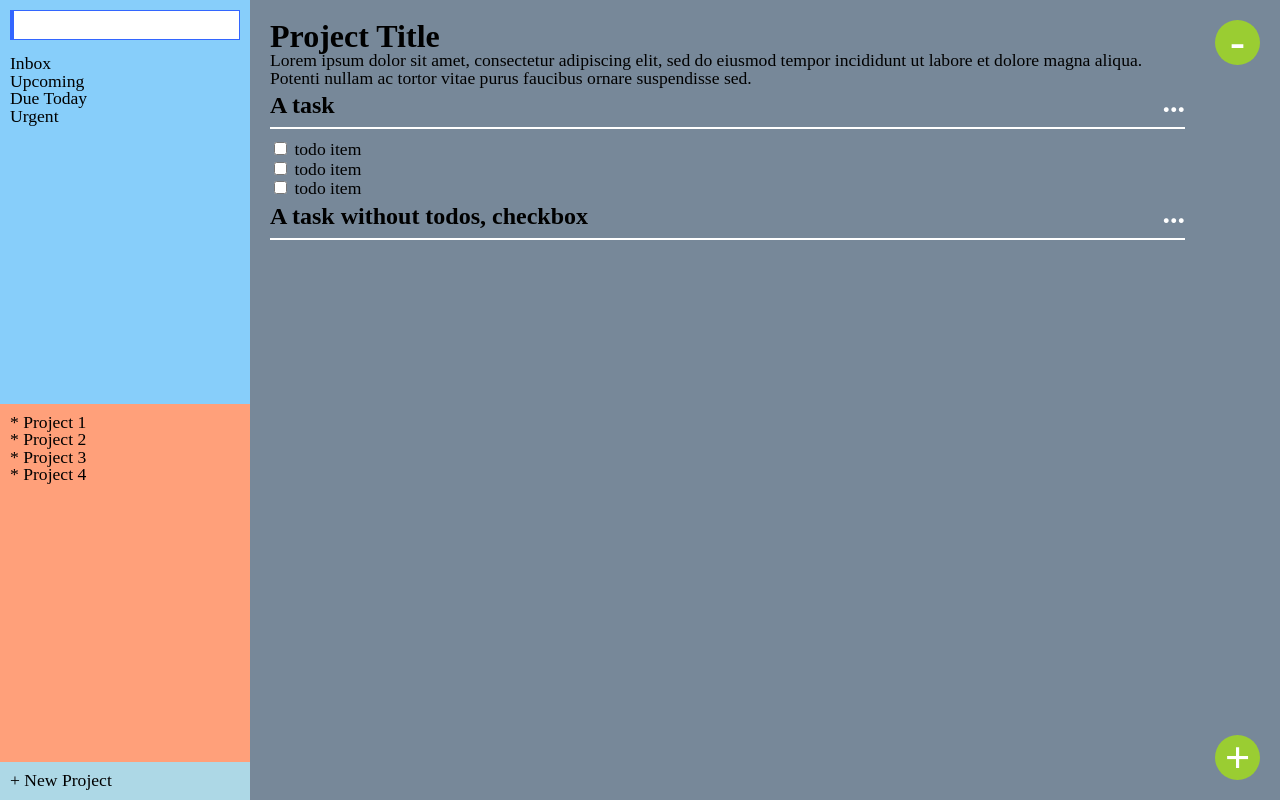
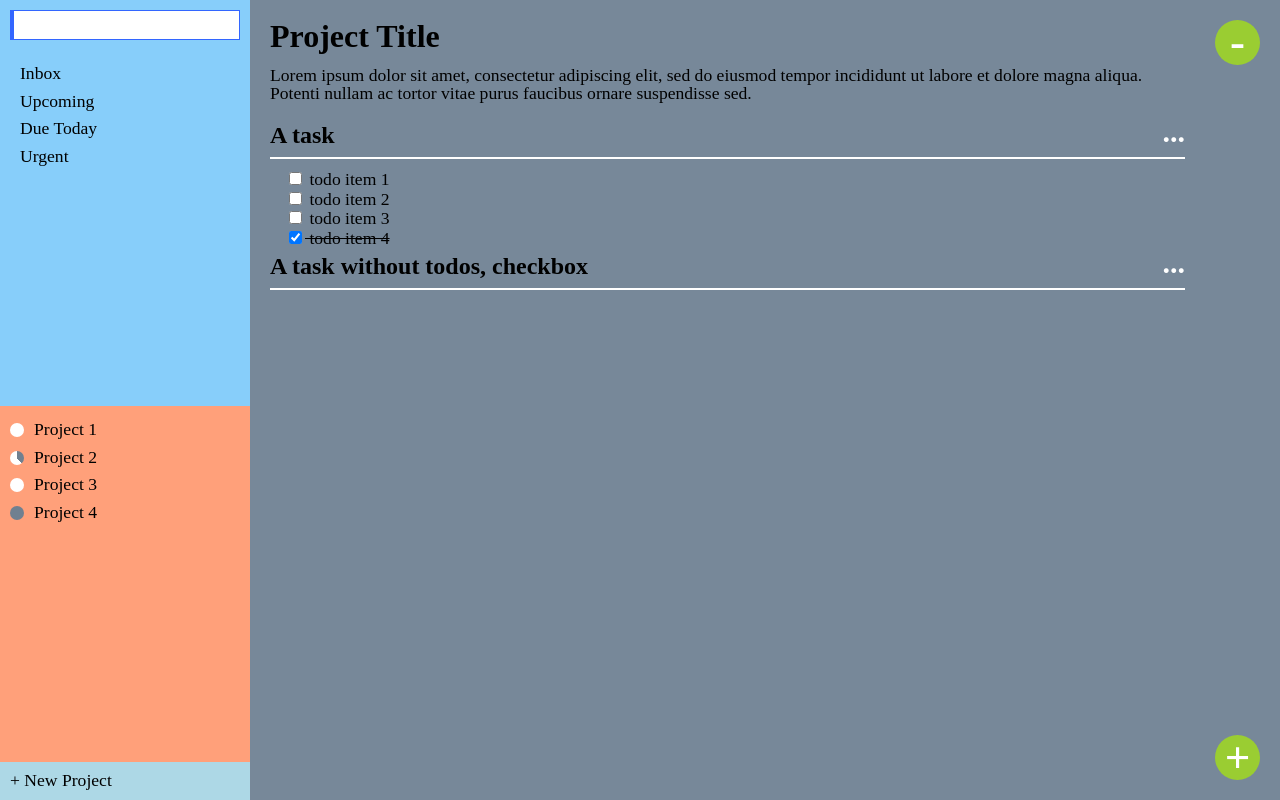
Before and after one commit to ykoziy/odin-todo-list, a website built with webpack: page dist/index.html in a window 1280 px wide. Built offline with nearby package versions, Linux system fonts and the light colour scheme.

Commit message:
Finished the basic website layout/design

```diff
--- a/dist/index.html
+++ b/dist/index.html
@@ -26,10 +26,10 @@
                 </div>
                 <div id="projects">
                     <ul>
-                        <li>* Project 1</li>
-                        <li>* Project 2</li>
-                        <li>* Project 3</li>
-                        <li>* Project 4</li>
+                        <li><div class="circle-status"></div>Project 1</li>
+                        <li><div class="circle-status fifty"></div>Project 2</li>
+                        <li><div class="circle-status"></div>Project 3</li>
+                        <li><div class="circle-status hundred"></div> Project 4</li>
                     </ul>
                 </div>
                 <div id="add-project">
@@ -50,9 +50,10 @@
                             </div>
                             <div class="task-todos">
                                 <ul>
-                                    <li><input type="checkbox" value="done"> todo item</li>
-                                    <li><input type="checkbox" value="done"> todo item</li>
-                                    <li><input type="checkbox" value="done"> todo item</li>
+                                    <li><input type="checkbox" value="done"> todo item 1</li>
+                                    <li><input type="checkbox" value="done"> todo item 2</li>
+                                    <li><input type="checkbox" value="done"> todo item 3</li>
+                                    <li class="done"><input type="checkbox" value="done" checked> todo item 4</li>
                                 </ul>
                             </div>
                         </div>
--- a/dist/style/index.css
+++ b/dist/style/index.css
@@ -47,6 +47,18 @@ h2 {
     padding: 10px;
 }
 
+#navigation li {
+    margin: 10px 0 10px;
+    padding-left: 10px;
+}
+
+#navigation li:hover {
+    font-weight: bold;
+    cursor: pointer;
+    border-left: 3px solid #3366FF;
+    margin-left: -3px;
+}
+
 #search {
     padding-bottom: 15px;
 }
@@ -64,6 +76,36 @@ h2 {
     flex-direction: column;
     flex-grow: 1;
     padding: 10px;
+}
+
+#projects li {
+    display: flex;
+    align-items: center;
+    margin: 5px 0px 5px 0px;
+    padding-bottom: 5px;
+}
+
+#projects li:hover {
+    font-weight: bold;
+    cursor: pointer;
+}
+
+.circle-status {
+    width: 14px;
+    height: 14px;
+    border-radius: 50%;
+    display: inline-block;
+    background-color: white;
+    margin-right: 10px;
+}
+
+/* placeholder styling */
+.fifty {
+    background-image: linear-gradient(45deg, white 50%, transparent 50%), linear-gradient(-90deg, slategray 50%, transparent 50%);
+}
+
+.hundred {
+    background-image: linear-gradient(90deg, slategray 50%, transparent 50%), linear-gradient(-90deg, slategray 50%, transparent 50%);
 }
 
 #add-project {
@@ -90,11 +132,11 @@ h2 {
 }
 
 .project-title {
-
+    margin-bottom: 15px;
 }
 
 .project-description {
-
+    margin-bottom: 15px;
 }
 
 .project-todos {
@@ -109,6 +151,14 @@ h2 {
     border-bottom: 2px solid white;
     padding-bottom: 10px;
     margin-bottom: 10px;
+}
+
+.task-todos {
+    margin-left: 15px;
+}
+
+.done {
+    text-decoration-line: line-through;
 }
 
 #main-aside {
```
